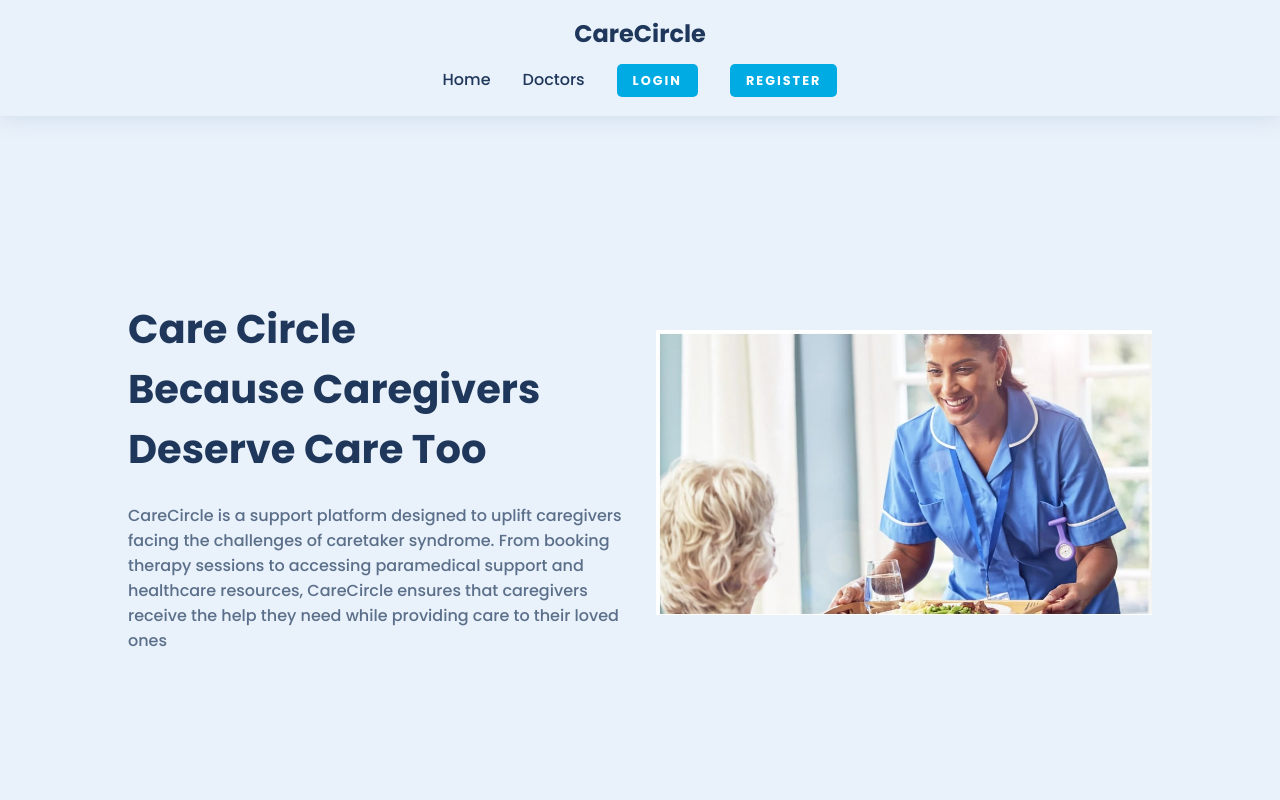
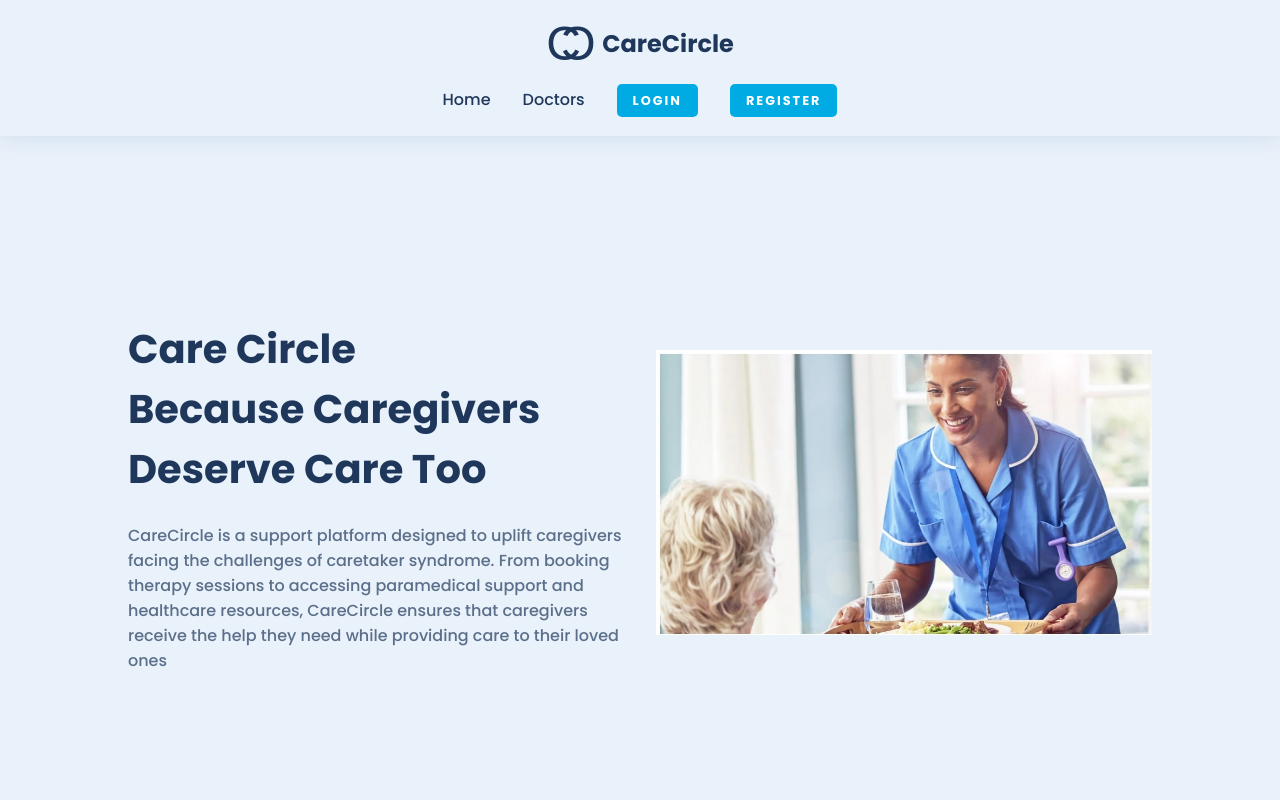
Before and after one commit to ANSHIKA-26/carecircle, a React (Create React App) app in the folder client/: page / in a window 1280 px wide. Shown: the top 800 px of the page. Built offline with nearby package versions, Linux system fonts and the light colour scheme; no server answers.

Commit message:
feat: Add Logo component
- integrate logo in MinimalNavbar and Navbar

```diff
--- /dev/null
+++ b/client/src/components/Logo.jsx
@@ -0,0 +1,15 @@
+import React from "react";
+import "../styles/logo.css";
+
+const Logo = () => {
+  return (
+    <div class="logo-container">
+        <div class="logo">
+            <span class="normal-c">C</span>
+            <span class="inverted-c">C</span>
+        </div>
+    </div>
+  );
+};
+
+export default Logo;
--- a/client/src/components/MinimalNavbar.jsx
+++ b/client/src/components/MinimalNavbar.jsx
@@ -1,14 +1,20 @@
 import React, { useState } from "react";
 import { NavLink, useNavigate } from "react-router-dom";
 import "../styles/navbar.css";
+
+import Logo from "./Logo.jsx";
+
 const MinimalNavbar = () => {
   const [iconActive, _] = useState(false);
   return (
     <header>
       <nav className="nav minimal">
-        <h2 className="nav-logo">
-          <NavLink to={"/"}>CareCircle</NavLink>
-        </h2>
+        <NavLink className="d-flex gap-8" to={"/"}>
+          <Logo />
+          <h2 className="nav-logo m-auto">
+            CareCircle
+          </h2>
+        </NavLink>
       </nav>
     </header>
   );
--- a/client/src/components/Navbar.jsx
+++ b/client/src/components/Navbar.jsx
@@ -7,6 +7,8 @@ import { setUserInfo } from "../redux/reducers/rootSlice";
 import { FiMenu } from "react-icons/fi";
 import { RxCross1 } from "react-icons/rx";
 import { jwtDecode } from "jwt-decode";
+
+import Logo from "./Logo.jsx";
 
 const Navbar = () => {
   const [iconActive, setIconActive] = useState(false);
@@ -28,19 +30,24 @@ const Navbar = () => {
   return (
     <header>
       <nav className={iconActive ? "nav-active" : ""}>
-        <h2 className="nav-logo">
-          <NavLink to={"/"}>CareCircle</NavLink>
-        </h2>
+        <NavLink className="d-flex gap-8" to={"/"}>
+            <Logo />
+            <h2 className="nav-logo m-auto">
+              CareCircle
+            </h2>
+          </NavLink>
         <ul className="nav-links">
           <li>
             <NavLink to={"/"}>Home</NavLink>
           </li>
           <li className="dropdown">
             <NavLink to={"/doctors"}>Doctors</NavLink>
-            <div className="dropdown-content">
-              <NavLink to={"/applyfordoctor"}>Join our team</NavLink>
-              <NavLink to={"/doctors"}>Our team</NavLink>
-            </div>
+            { !token && !user && (
+              <div className="dropdown-content">
+                <NavLink to={"/applyfordoctor"}>Join our team</NavLink>
+                <NavLink to={"/doctors"}>Our team</NavLink>
+              </div>
+            )}
           </li>
           {token && user.isAdmin && (
             <li>
--- a/client/src/styles/app.css
+++ b/client/src/styles/app.css
@@ -1,5 +1,6 @@
 @import url("https://fonts.googleapis.com/css2?family=Poppins:wght@300;500;700;900&display=swap");
 @import url('./variables.css');
+@import url('./utilities.css');
 
 * {
   margin: 0;
--- /dev/null
+++ b/client/src/styles/logo.css
@@ -0,0 +1,21 @@
+.logo-container {
+  display: flex;
+  align-items: center;
+  width: 48px;
+  min-height: 36px;
+}
+.logo {
+  font-size: 48px;
+  font-family: Arial, sans-serif;
+  position: relative;
+  color: var(--bold-text-color);
+}
+.logo .normal-c {
+  /* position: absolute; */
+  left: 0;
+}
+.logo .inverted-c {
+  position: absolute;
+  left: 15px;
+  transform: scaleX(-1);
+}
--- a/client/src/styles/utilities.css
+++ b/client/src/styles/utilities.css
@@ -2,6 +2,20 @@
   display: flex;
 }
 
-justify-content-center {
+.justify-content-center {
   justify-content: center;
 }
+
+/* Gaps */
+.gap-4 {
+  gap: 4px;
+}
+
+.gap-8 {
+  gap: 8px;
+}
+/* Margins */
+
+.m-auto {
+  margin: auto;
+}
```
